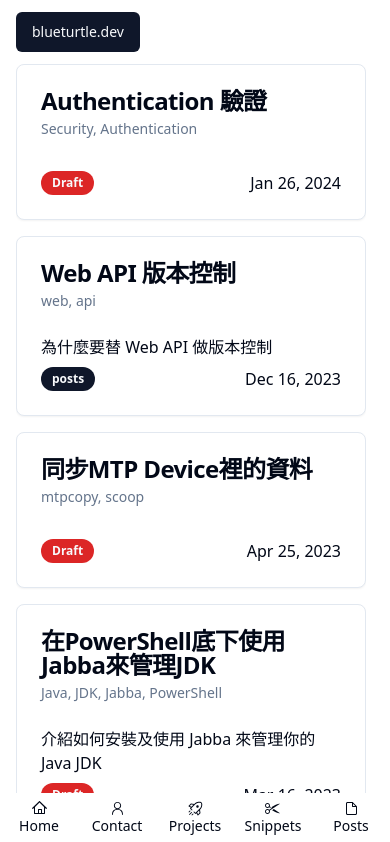
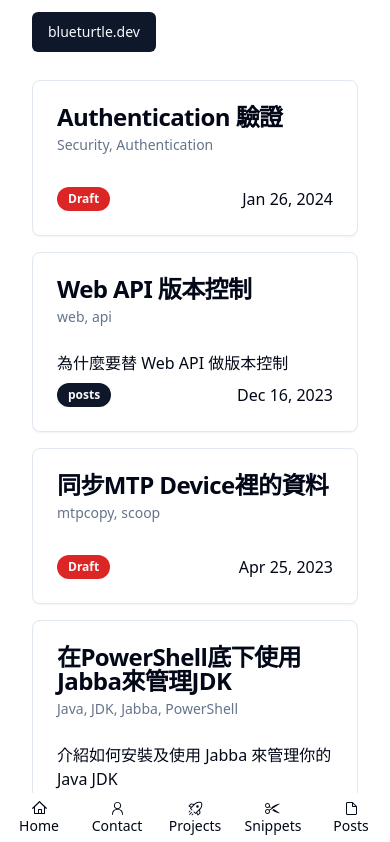
Before and after one commit to tarmacChen/blueturtle.dev, a Next.js app: page / in a window 390 px wide. Shown: the top 842 px of the page. Built offline with nearby package versions, Linux system fonts and the light colour scheme.

Commit message:
adjust PostCards width
align center to PostCards

fix shown mobile navbar on md device

```diff
--- a/src/components/FooterSection.tsx
+++ b/src/components/FooterSection.tsx
@@ -2,7 +2,7 @@ import { MobileNavbar } from '@/components/MobileNavbar';
 
 export const FooterSection = ({ visible }: { visible?: boolean }) => {
   const navbarClasses = visible
-    ? 'lg:invisible max-md:visible fixed w-screen bottom-0 justify-center'
+    ? 'md:invisible max-lg:visible fixed w-screen bottom-0 justify-center'
     : 'hidden fixed w-screen bottom-0 justify-center';
 
   return (
--- a/src/components/MainWrapper.tsx
+++ b/src/components/MainWrapper.tsx
@@ -10,11 +10,10 @@ export const MainWrapper = ({
 }) => {
   return (
     <>
-      <div className="mx-auto pl-4 pr-6 w-full overflow-hidden">
+      <div className="mx-auto px-8 overflow-hidden">
         <NavbarSection />
-        <div className="mt-16 overflow-scroll">{children}</div>
-        <div className="h-20"></div>
       </div>
+      <div className="mt-20 px-8 overflow-scroll">{children}</div>
       <FooterSection visible={showMobileNavbar} />
     </>
   );
--- a/src/pages/index.tsx
+++ b/src/pages/index.tsx
@@ -33,12 +33,12 @@ export default function HomePage({ mdFiles }: { mdFiles: MarkdownFile[] }) {
 
   return (
     <MainWrapper showMobileNavbar={isScrollingUp}>
-      <div className="flex flex-col gap-4 overflow-scroll">
+      <div className="flex flex-col gap-4 overflow-scroll items-center">
         {mdFiles.map((file) => {
           return (
             <div
               key={file.filename}
-              className="w-full">
+              className="w-full md:w-2/3 lg:w-1/2">
               <PostCard mdFile={file}></PostCard>
             </div>
           );
```
